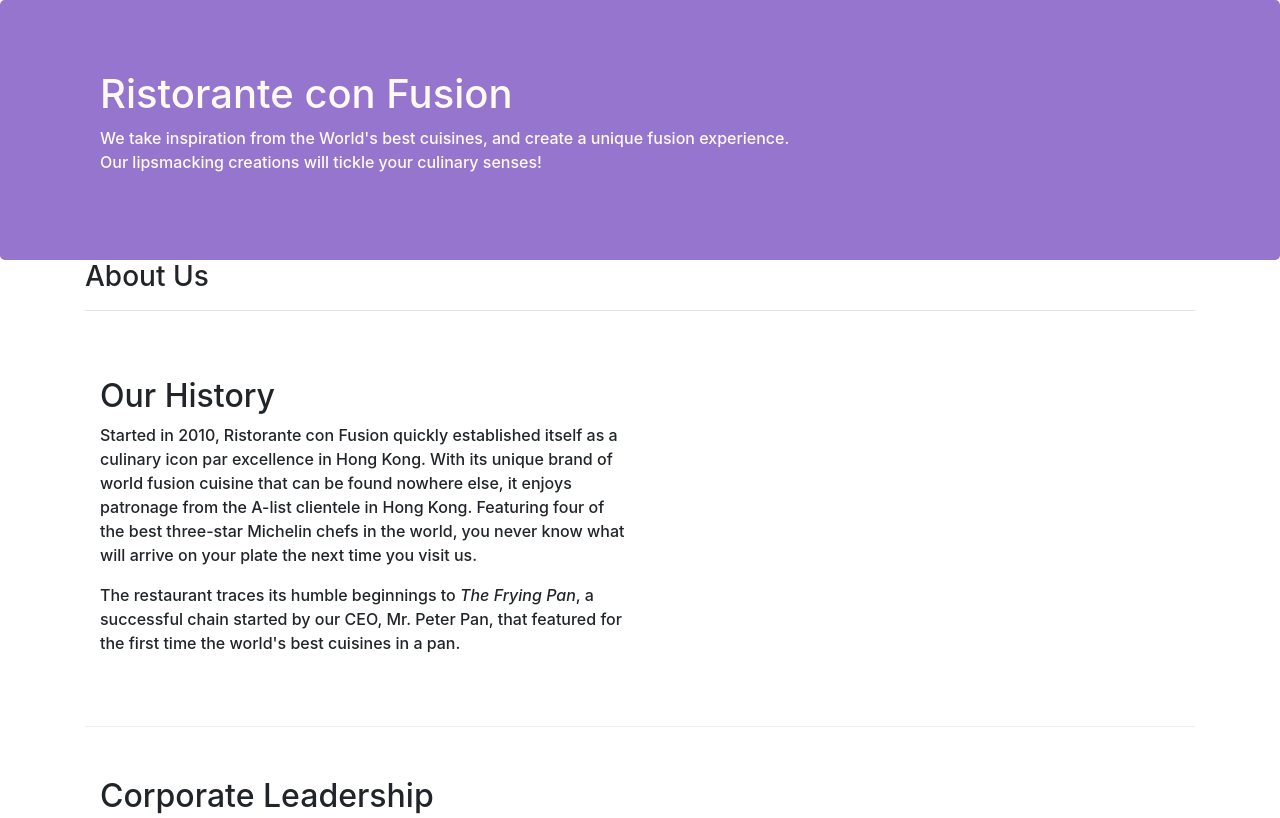
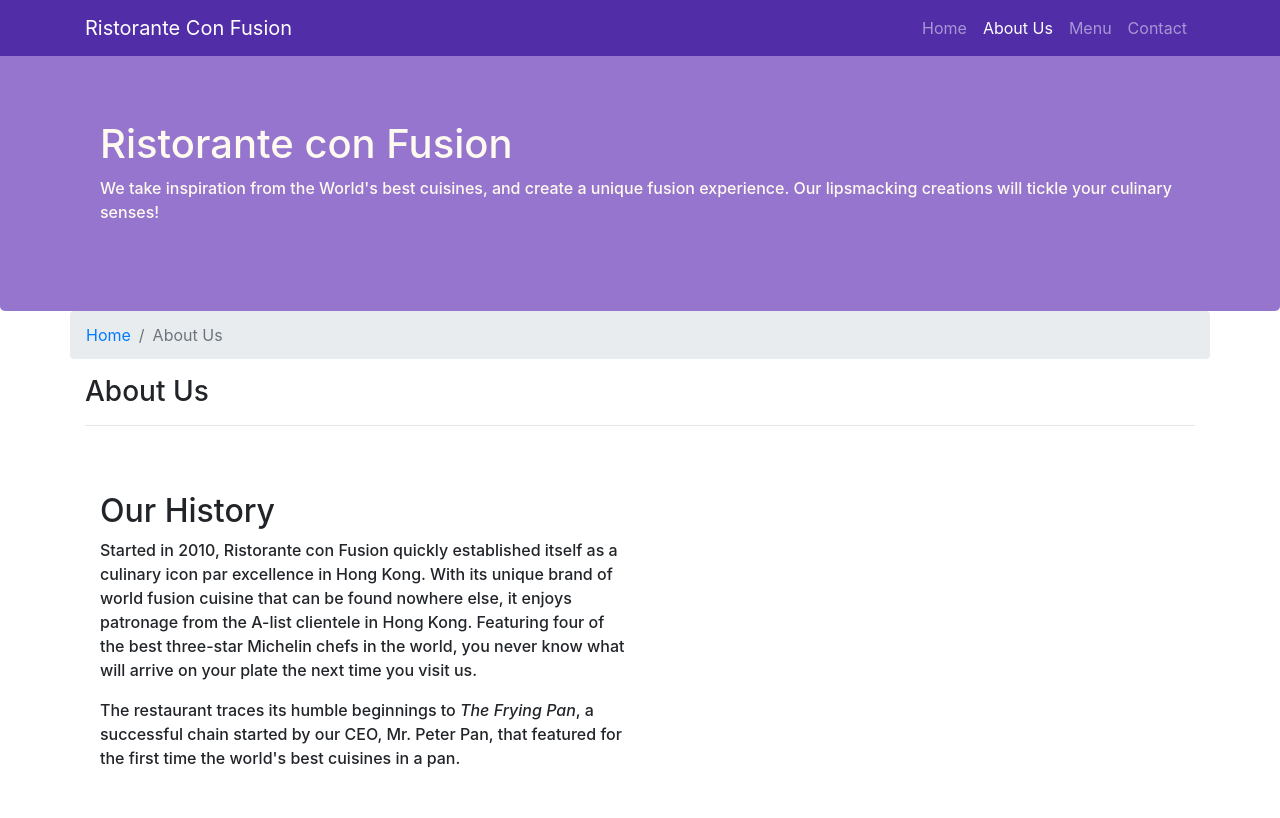
Before and after one commit to tusharsingh432-dev/conFusionBootstrap4, a website: page aboutus.html in a window 1280 px wide. Shown: the top 818 px of the page. Drawn offline with nearby package versions, Linux system fonts and the light colour scheme.

Commit message:
NavBar & Breadcrumb

```diff
--- a/aboutus.html
+++ b/aboutus.html
@@ -17,10 +17,27 @@
 
 <body>
 
+    <nav class="navbar navbar-dark navbar-expand-sm fixed-top">
+        <div class="container">
+            <button class="navbar-toggler" type="button" data-toggle="collapse" data-target="#Navbar">
+                <span class="navbar-toggler-icon"></span>
+            </button>
+            <a class="navbar-brand mr-auto" href="#">Ristorante Con Fusion</a>
+            <div class="collapse navbar-collapse" id="Navbar">
+                <ul class="navbar-nav ml-auto">
+                    <li class="nav-item"><a class="nav-link" href="index.html">Home</a></li>
+                    <li class="nav-item active"><a class="nav-link" href="#">About Us</a></li>
+                    <li class="nav-item"><a class="nav-link" href="#">Menu</a></li>
+                    <li class="nav-item"><a class="nav-link" href="#">Contact</a></li>
+                </ul>
+            </div>
+        </div>
+    </nav>
+
     <header class="jumbotron">
         <div class="container">
             <div class="row row-header">
-                <div class="col-12 col-sm-8">
+                <div class="col-12">
                     <h1>Ristorante con Fusion</h1>
                     <p>We take inspiration from the World's best cuisines, and create a unique fusion experience. Our lipsmacking creations will tickle your culinary senses!</p>
                 </div>
@@ -31,8 +48,12 @@
     </header>
 
     <div class="container">
-        <div>
-            <div>
+        <div class="row">
+            <ol class="breadcrumb col-12">
+                <li class="breadcrumb-item"><a href="index.html">Home</a></li>
+                <li class="breadcrumb-item active">About Us</li>
+            </ol>
+            <div class="col-12">
                <h3>About Us</h3>
                <hr>
             </div>
@@ -71,7 +92,7 @@
                 <div class="col-4 offset-1 col-sm-2">
                     <h5>Links</h5>
                     <ul class="list-unstyled">
-                        <li><a href="#">Home</a></li>
+                        <li><a href="index.html">Home</a></li>
                         <li><a href="#">About</a></li>
                         <li><a href="#">Menu</a></li>
                         <li><a href="#">Contact</a></li>
--- a/css/style.css
+++ b/css/style.css
@@ -34,3 +34,12 @@
     margin: 0px;
     color: #0f0f0f;
 }
+
+body{
+    padding: 50px 0px 0px 0px;
+    z-index: 0px
+}
+
+.navbar-dark{
+    background-color: #512DA8;
+}
```
Also changed, not shown: index.html (+18 -1 lines).
